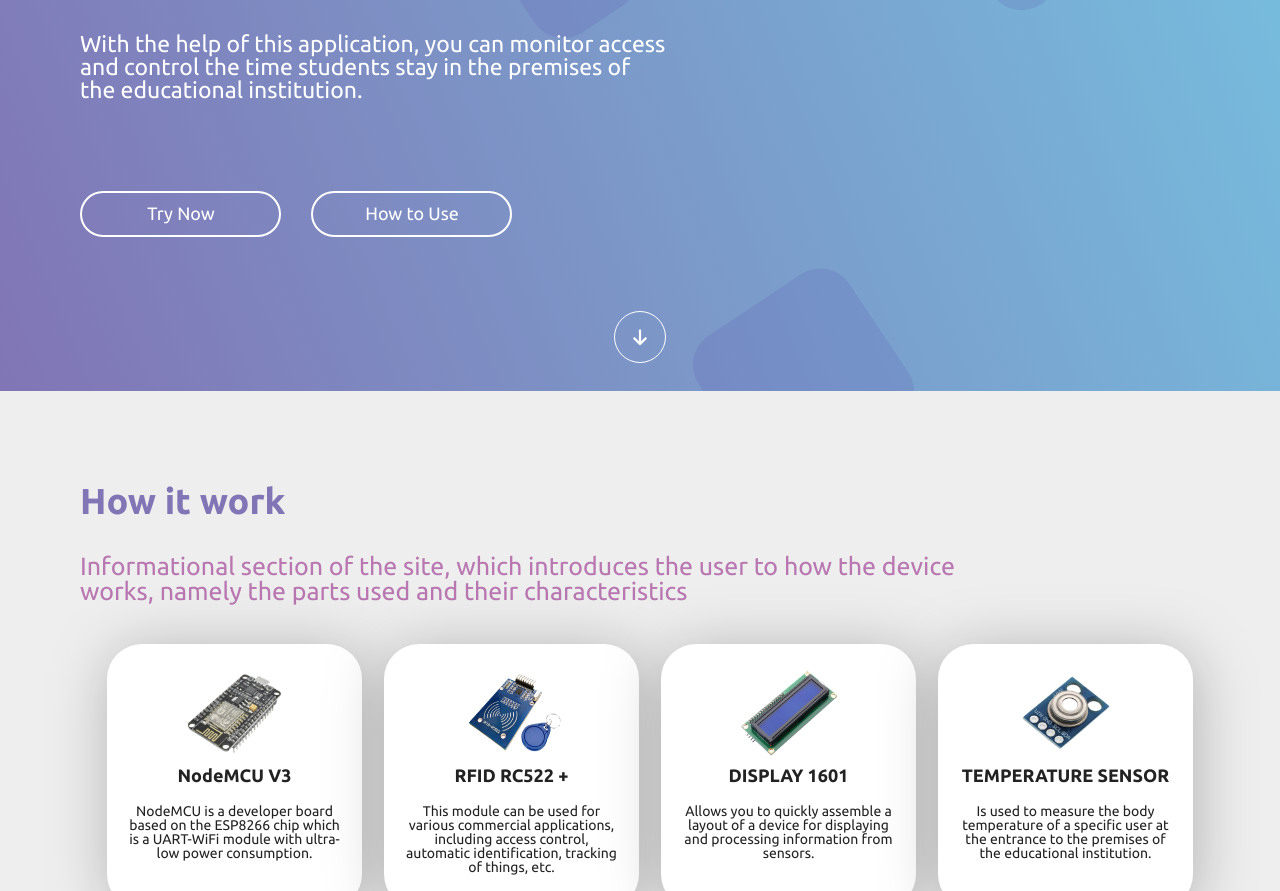
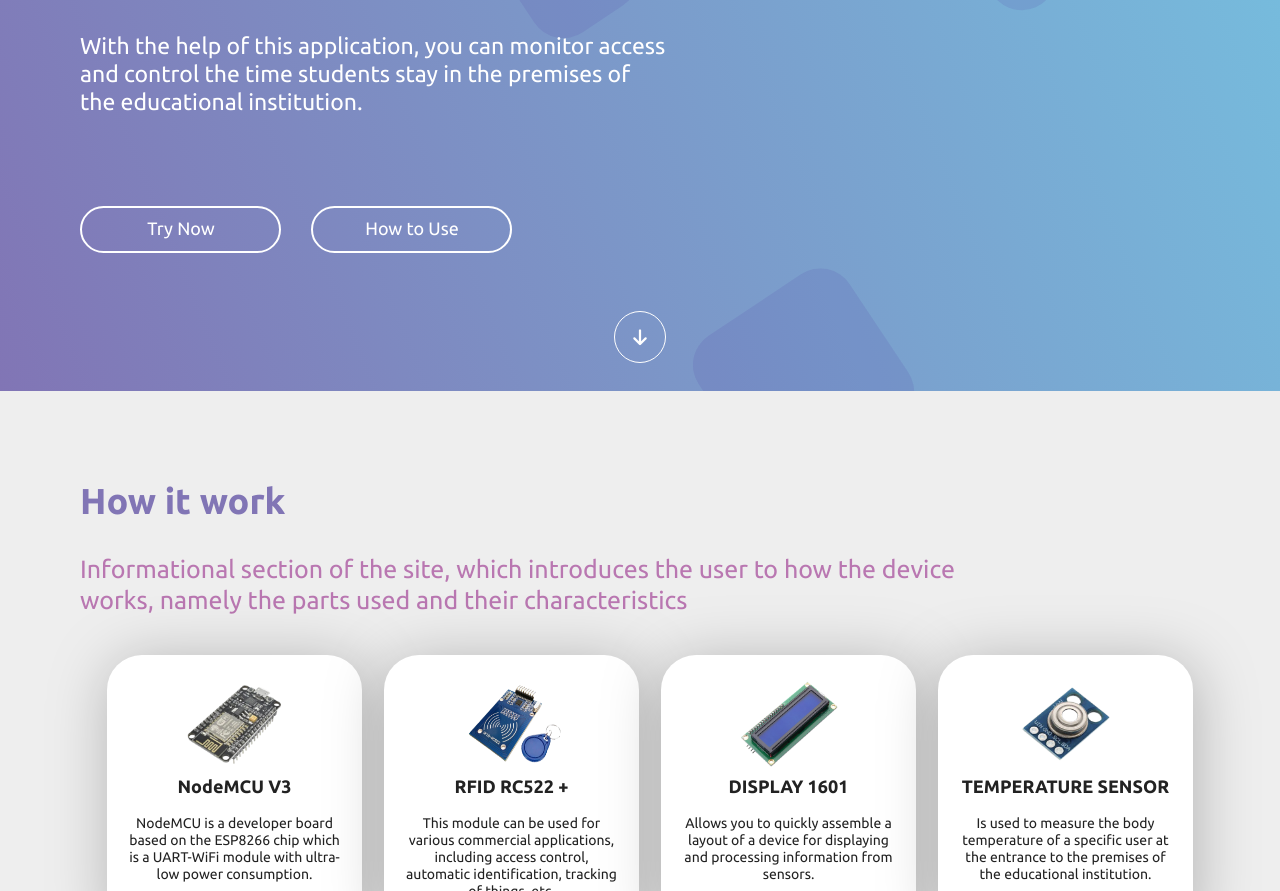
Before and after one commit to igorduvanov/rfidproject, a plain HTML site: page index.html in a window 1280 px wide. Shown: the part 409-1300 px from the top of the page. Drawn offline with nearby package versions, Linux system fonts and the light colour scheme.

Commit message:
line-height: 1.22em; до Р

```diff
--- a/css/style.css
+++ b/css/style.css
@@ -254,6 +254,7 @@ body{
     font-size: 25px;
     color: #B977B1;
     width: 80%;
+    line-height: 1.22em;
 }
 .card-style{
     filter: drop-shadow(3px 6px 30px rgba(0, 0, 0, 0.25));
@@ -291,6 +292,7 @@ body{
     padding: 0 19px 35px 19px;
     font-size: 14px;
     font-weight: 400;
+    line-height: 1.22em;
 }
 .how-it-work__card__title{
     padding: 8px 0 20px 0;
@@ -563,6 +565,7 @@ body{
 }
 .block__footer__logo p{
     padding-top: 19px;
+    line-height: 1.22em;
 }
 .contact__list{
     gap: 13px;
@@ -579,6 +582,7 @@ body{
 }
 .info-develop__copyright-developer{
     text-align: center;
+    line-height: 1.22em;
 }
 
 /*-----------------style line-svg bg*/
@@ -741,6 +745,7 @@ body{
     .try-now__block-text__text {
         padding: 37px 0 90px 0;
         font-size: 23px;
+        line-height: 1.22em;
     }
     .block-text__button{
         font-size: 18px;
```
